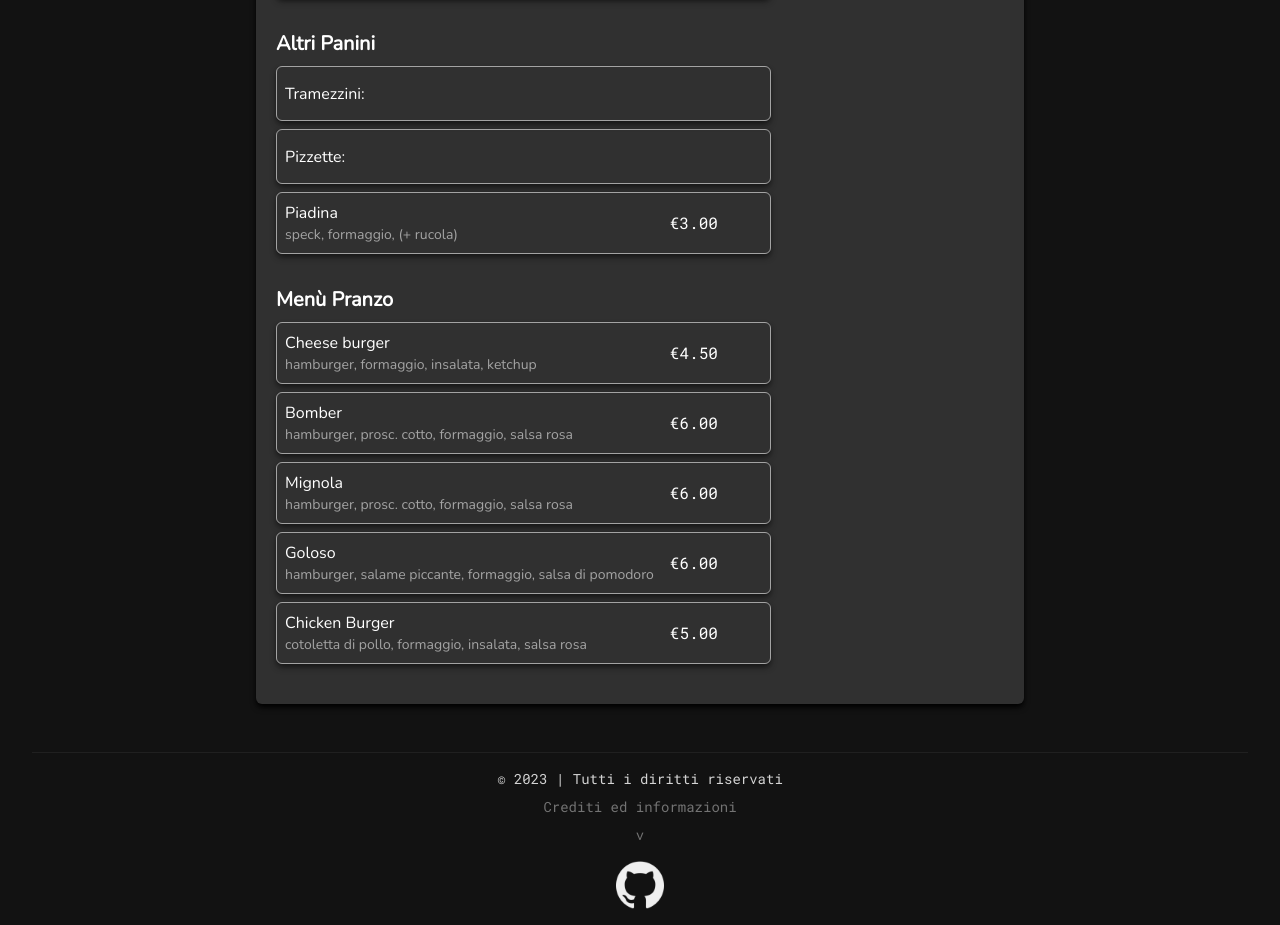
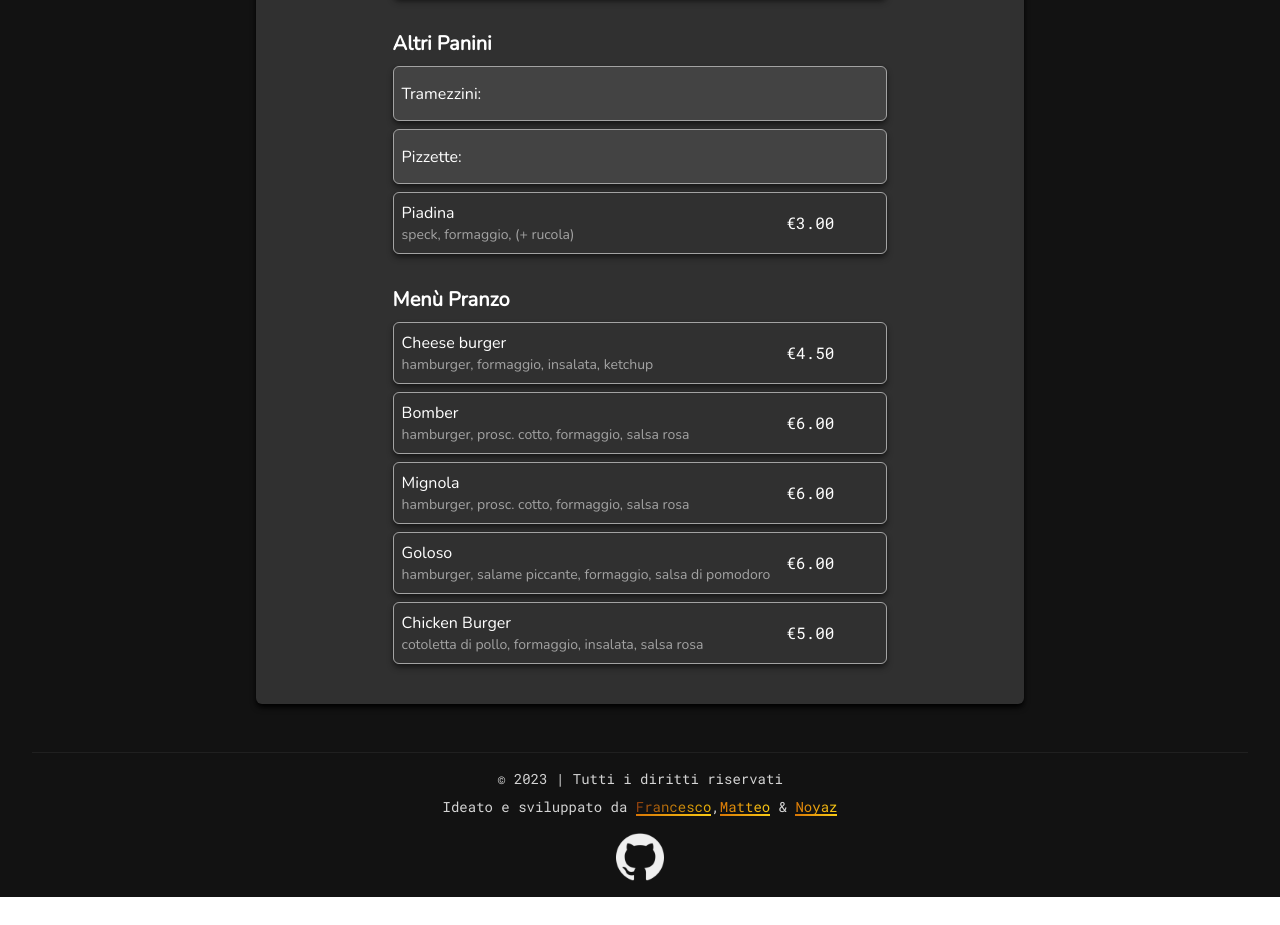
Before and after one commit to Raptor1818/bar-calculator, a React (Vite) app: page / in a window 1280 px wide. Shown: the part 1021-1946 px from the top of the page. After the commit the page ends 1918 px from the top, so only its background shows below. Built offline with nearby package versions, Linux system fonts and the light colour scheme; some icons are missing.

Commit message:
Width and footer fixed

```diff
--- a/src/components/Footer.jsx
+++ b/src/components/Footer.jsx
@@ -3,16 +3,57 @@ import React from "react";
 import GithubIcon from "/img/github.webp";
 
 const Footer = () => {
+  const raptorino = "https://raptorino.com";
+  const zippo = "https://matteomania.netlify.app";
   let dt = new Date(); let crntYear = dt.getFullYear()
   return (
     <div className="bg-[#121212] h-fit text-neutral-500 text-sm font-roboto-mono items-center justify-center flex flex-col">
       <div className="border-t-[1px] border-[#202020] w-[95%] flex flex-col justify-center items-center gap-2 p-4">
         <div><p className="text-neutral-300">© { crntYear } | Tutti i diritti riservati</p></div>
         <div>
-          <p>Crediti ed informazioni</p>
-        </div>
-        <div>
-          <p>v</p>
+          <p className="text-neutral-300"> Ideato e sviluppato da {" "}
+            <a
+              href={raptorino}
+              className="w-fit h-fit relative bg-gradient-to-r from-amber-800 to-yellow-500 bg-clip-text text-transparent"
+              target="_blank"
+              rel="noreferrer"
+              title="Author Francesco Nisi"
+              alt="Author Francesco Nisi"
+              role="link"
+              aria-label="Author Francesco Nisi"
+            >
+              {" "} Francesco
+              <span className="absolute inset-x-0 bottom-0 w-full h-[2px] bg-gradient-to-r from-amber-600 to-yellow-400"></span>
+            </a>
+            ,
+            <a
+              href={zippo}
+              className="w-fit h-fit relative bg-gradient-to-r from-amber-600 to-yellow-400 bg-clip-text text-transparent"
+              target="_blank"
+              rel="noreferrer"
+              title="Author Matteo Manià"
+              alt="Author Matteo Manià"
+              role="link"
+              aria-label="Author Matteo Manià"
+            >
+              Matteo
+              <span className="absolute inset-x-0 bottom-0 w-full h-[2px] bg-gradient-to-r from-amber-600 to-yellow-400"></span>
+            </a>
+            {""} & {""}
+            <a
+              href="https://bar-calculator.vercel.app"
+              className="w-fit h-fit relative bg-gradient-to-r from-amber-600 to-yellow-400 bg-clip-text text-transparent"
+              target="_blank"
+              rel="noreferrer"
+              alt="Noyaz"
+              role="link"
+              title="Noyaz"
+              aria-label="Noyaz"
+            >
+              {" "} Noyaz
+              <span className="absolute inset-x-0 bottom-0 w-full h-[2px] bg-gradient-to-r from-amber-600 to-yellow-400"></span>
+            </a>
+          </p>
         </div>
         <div className="mt-2">
           <a
--- a/src/components/List.jsx
+++ b/src/components/List.jsx
@@ -83,7 +83,7 @@ function List() {
           {showMenu ? (
             <div className="min-h-screen mt-4 mb-8">
               <h2 className="text-2xl md:text-3xl lg:text-4xl text-center font-bold mt-5">Menù</h2>
-              <div className="flex justify-between w-full pt-3 ">
+              <div className="flex justify-between mx-auto w-fit pt-3">
                 <ul className="px-2 md:px-3 border-t-[1px] border-solid border-neutral-500">
                   {bar_items.map((item, index) => (
                     <div key={item.id}>
@@ -94,7 +94,7 @@ function List() {
                       )}
                       {(item.id === 10 || item.id === 14) && (
                         <li
-                          className="my-2 flex flex-row justify-between items-center rounded-md border-solid border-[1px] shadow-neutral-900 shadow-md border-neutral-400 transition duration-200 ease-out cursor-pointer"
+                          className="my-2 listHidden  flex flex-row justify-between items-center rounded-md border-solid border-[1px] shadow-neutral-900 shadow-md border-neutral-400 transition duration-200 ease-out cursor-pointer"
                           onClick={item.id === 10 ? toggleTramezzini : togglePizzette}
                         >
                           <div className="p-2">
@@ -112,6 +112,7 @@ function List() {
                       {((item.id >= 10 && item.id < 14 && isTramezziniOpen) ||
                         (item.id >= 14 && item.id < 19 && isPizzetteOpen) ||
                         (item.id < 10 || item.id >= 19)) && (
+                        /*to add: class listHidden on children of toggle droplist */
                         <li
                           className={`my-2 flex flex-row justify-between items-center rounded-md border-solid border-[1px] shadow-neutral-900 shadow-md ${flashItemId === item.id ? "border-[#47ff47]" : "border-neutral-400"} transition duration-200 ease-out`}
                         >
@@ -142,7 +143,7 @@ function List() {
             <div className="px-2 py-2">
               <div className="flex flex-col justify-between items-center">
                 <div>
-                <h2 class="text-2xl md:text-3xl lg:text-4xl text-center font-bold mt-4">Ordine</h2>
+                  <h2 className="text-2xl md:text-3xl lg:text-4xl text-center font-bold mt-4">Ordine</h2>
                 </div>
                 <div className="flex justify-between w-full mt-3 pt-3 border-t-[1px] border-solid border-neutral-500">
                   <p className="text-xl font-medium font-roboto-mono">
--- a/src/index.css
+++ b/src/index.css
@@ -18,6 +18,10 @@
   body::-webkit-scrollbar-thumb{background-color:#e1a111;border-radius:16px;border:5px solid #fff}
   body::-webkit-scrollbar-thumb:hover{background-color:#d2880e;border:4px solid #f4f4f4}
   body::-webkit-scrollbar-button{display:none}
+  /* toggle list */
+  .listHidden {
+    background-color: #434343 !important;
+  }
 }
 .copied-span { opacity: 0; transition: opacity 0.3s ease-out }
 .copied-span.visible { opacity: 1; transform: translateX(-60%); transition: opacity 0.3s ease-out, transform 0s 0.3s }
```
